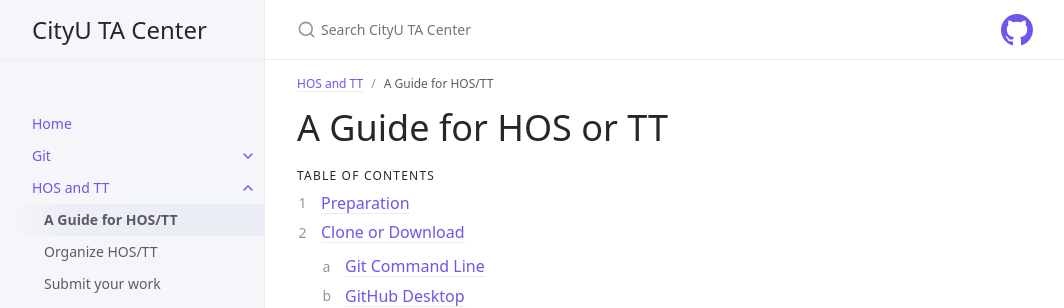
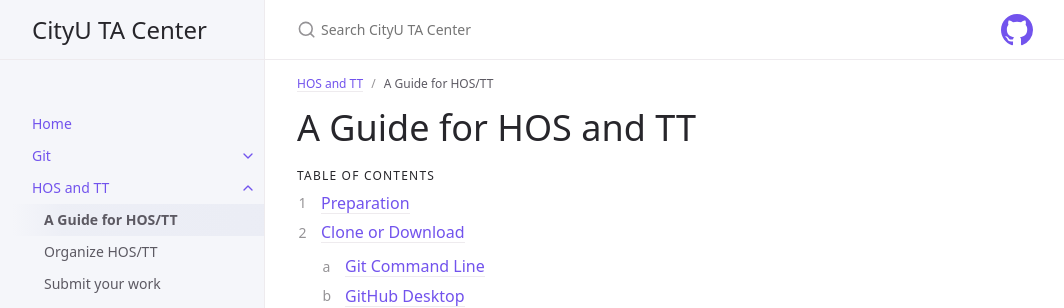
Before and after one commit to cityuseattle/cityuseattle.github.io, a Jekyll site: the page built from docs/hoporhos/guide.md, in a window 1280 px wide and 900 px high. Shown: the top 308 px of the window, without its empty margins (107-1171 px from the left). Built offline with Jekyll 4.4.1, drawn with Linux system fonts in a browser that asks for light colours.

Commit message:
Update guide.md

```diff
--- a/docs/hoporhos/guide.md
+++ b/docs/hoporhos/guide.md
@@ -5,7 +5,7 @@ parent: HOS and TT
 nav_order: 2
 ---
 
-# A Guide for HOS or TT
+# A Guide for HOS and TT
 {: .no_toc }
 
 ## Table of contents
```
